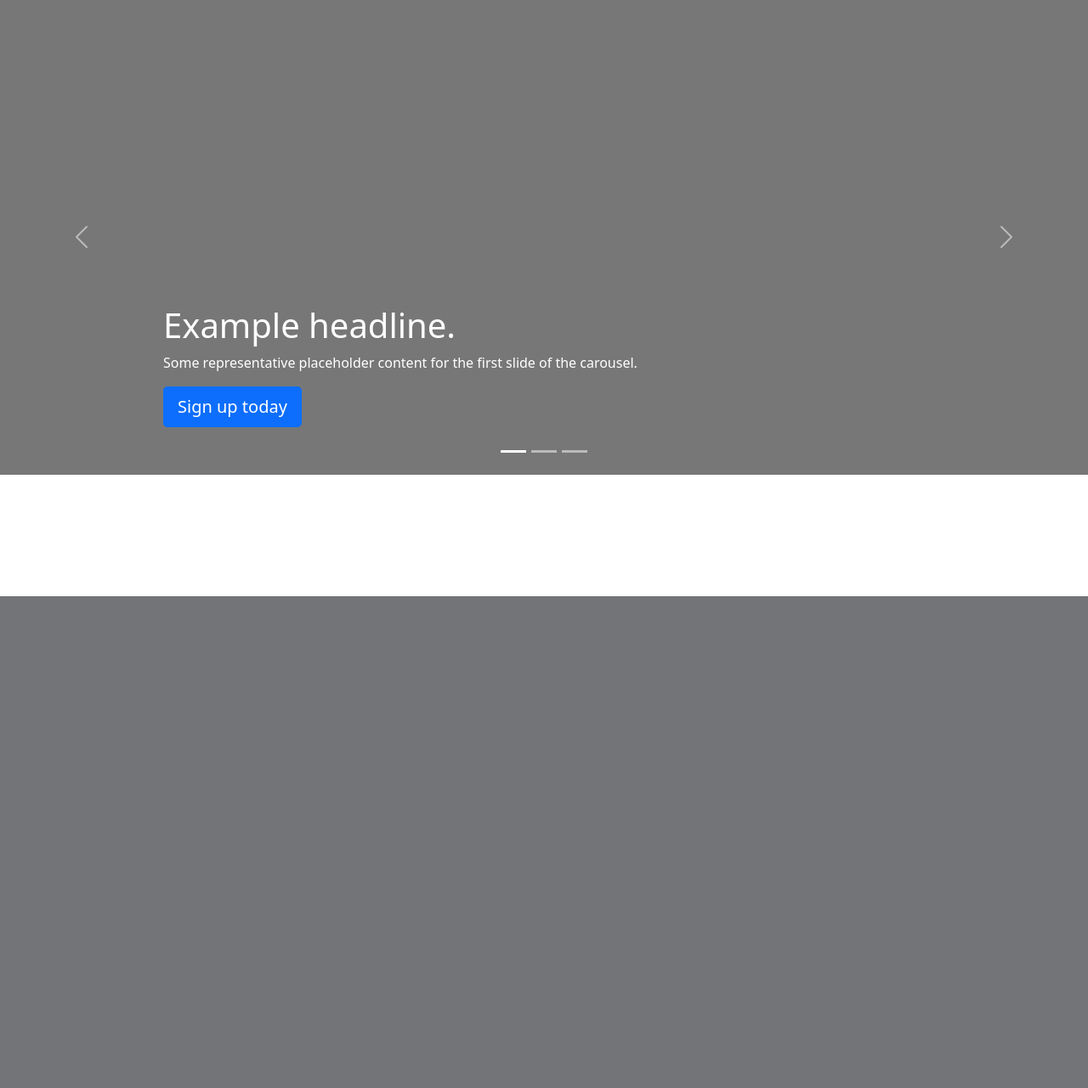
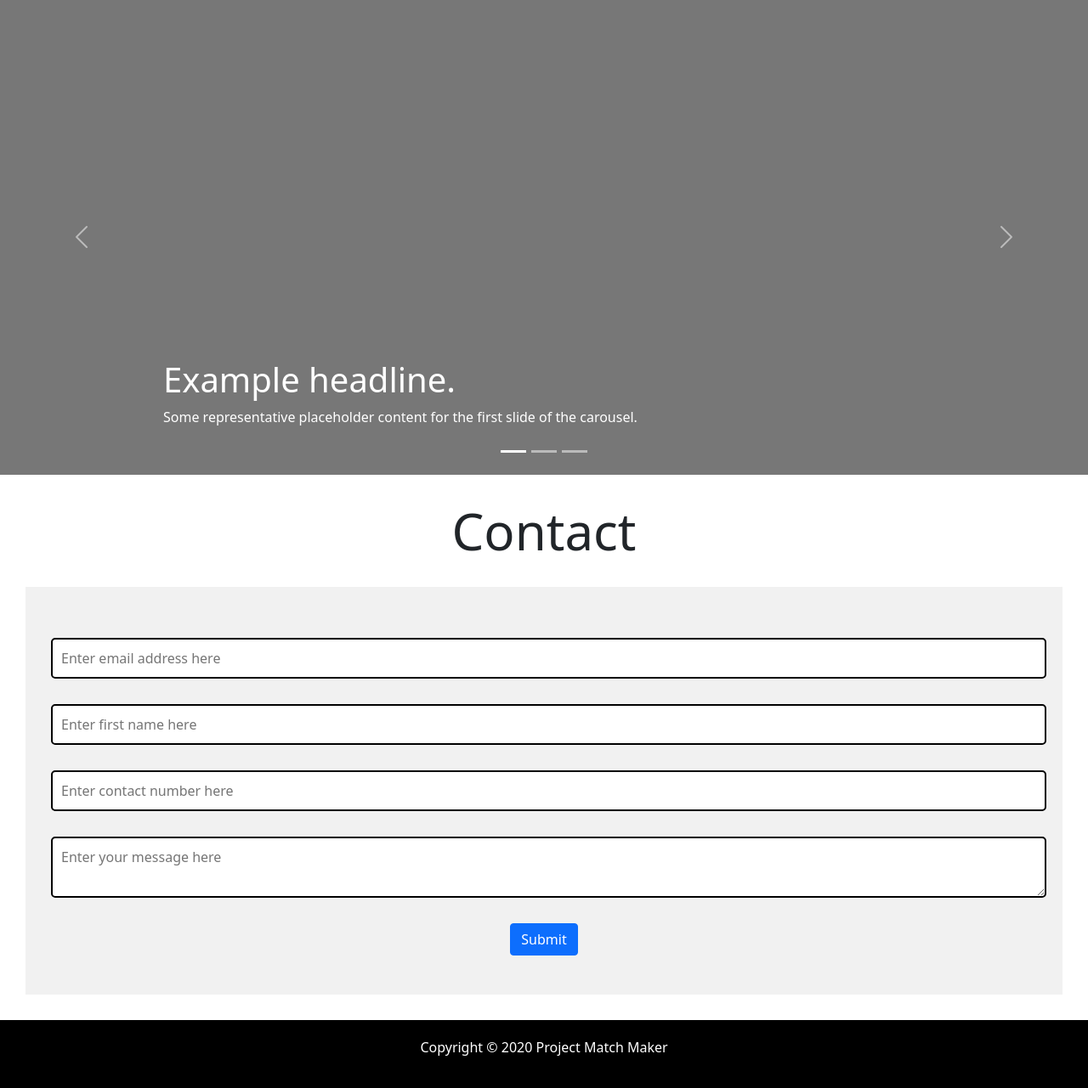
Before and after one commit to Kathan190/Project_Matchmaker, a Django app: page / in a window 1280 px wide. Shown: the part 98-1379 px from the top of the page at 85% size. Before the commit the page ends 800 px from the top, so only its background shows below. Run offline with Django 3.2, Linux system fonts and the light colour scheme; some libraries are stand-ins or nearby versions.

Commit message:
home page done

```diff
--- a/Home/templates/home/home.html
+++ b/Home/templates/home/home.html
@@ -5,6 +5,50 @@
     <link href="https://cdn.jsdelivr.net/npm/bootstrap@5.1.3/dist/css/bootstrap.min.css" rel="stylesheet" integrity="sha384-1BmE4kWBq78iYhFldvKuhfTAU6auU8tT94WrHftjDbrCEXSU1oBoqyl2QvZ6jIW3" crossorigin="anonymous">
     <meta charset='utf-8'>
     <meta name="viewport" content="width=device-width, initial-scale=1">
+    <style>
+        .contact{
+            padding-top: 30px;
+            justify-content: center;
+            text-align: center;
+        }
+
+        .contact h1{
+            font-size: 60px;
+        }
+
+        .contact h1:hover{
+            color: grey;
+            transition: 0.5s;
+            cursor: pointer;
+        }
+
+        .contact-section{
+            background-color: #f1f1f1;
+            padding-top: 30px;
+            margin: 30px;
+            height: 60%;
+        }
+
+        .form-input{
+            display: block;
+            align-items: center;
+            width: 96%;
+            margin: 30px;
+            padding: 10px;
+            border: 2px black solid;
+            border-radius: 5px;
+        }
+
+        .footer-section{
+            background-color: black;
+            padding: 20px;
+        }
+
+        .text{
+            color: white;
+            text-align: center;
+        }
+    </style>
 </head>
 <body>
     <!--Header code start here-->
@@ -41,7 +85,6 @@
           <div class="carousel-caption text-start">
             <h1>Example headline.</h1>
             <p>Some representative placeholder content for the first slide of the carousel.</p>
-            <p><a class="btn btn-lg btn-primary" href="#">Sign up today</a></p>
           </div>
         </div>
       </div>
@@ -52,7 +95,6 @@
           <div class="carousel-caption">
             <h1>Another example headline.</h1>
             <p>Some representative placeholder content for the second slide of the carousel.</p>
-            <p><a class="btn btn-lg btn-primary" href="#">Learn more</a></p>
           </div>
         </div>
       </div>
@@ -63,7 +105,6 @@
           <div class="carousel-caption text-end">
             <h1>One more for good measure.</h1>
             <p>Some representative placeholder content for the third slide of this carousel.</p>
-            <p><a class="btn btn-lg btn-primary" href="#">Browse gallery</a></p>
           </div>
         </div>
       </div>
@@ -77,9 +118,33 @@
       <span class="visually-hidden">Next</span>
     </button>
   </div>
+<!--Corusel code end here-->
 
+<!--Contact code start here-->
+    <div class="contact">
+        <h1>Contact</h1>
 
-  <!--Corusel code end here-->
+        <div class="contact-section">
+            <form action="" method="post">
+                <input class="form-input" type="email" name="email" id="email" placeholder="Enter email address here" required>
+                <input class="form-input" type="fname" name="fname" id="fname" placeholder="Enter first name here" required>
+                <input class="form-input" type="number" name="cnumber" id="cnumber" placeholder="Enter contact number here" required>
+                <textarea class="form-input" name="message" id="message" placeholder="Enter your message here" required></textarea>
+                <a href="/" class="btn btn-primary">Submit</a>
+            </form>
+        </div>
+    </div>
+
+<!--Contact code end here-->
+
+<!--Footer code start here-->
+    <footer>
+        <div class="footer-section">
+            <p class="text">Copyright &copy; 2020 Project Match Maker</p>
+        </div>
+    </footer>
+
+<!--Footer code end here-->
     <script src="https://cdn.jsdelivr.net/npm/bootstrap@5.1.3/dist/js/bootstrap.bundle.min.js" integrity="sha384-ka7Sk0Gln4gmtz2MlQnikT1wXgYsOg+OMhuP+IlRH9sENBO0LRn5q+8nbTov4+1p" crossorigin="anonymous"></script>
     <script src="https://cdn.jsdelivr.net/npm/@popperjs/core@2.10.2/dist/umd/popper.min.js" integrity="sha384-7+zCNj/IqJ95wo16oMtfsKbZ9ccEh31eOz1HGyDuCQ6wgnyJNSYdrPa03rtR1zdB" crossorigin="anonymous"></script>
     <script src="https://cdn.jsdelivr.net/npm/bootstrap@5.1.3/dist/js/bootstrap.min.js" integrity="sha384-QJHtvGhmr9XOIpI6YVutG+2QOK9T+ZnN4kzFN1RtK3zEFEIsxhlmWl5/YESvpZ13" crossorigin="anonymous"></script>
```
